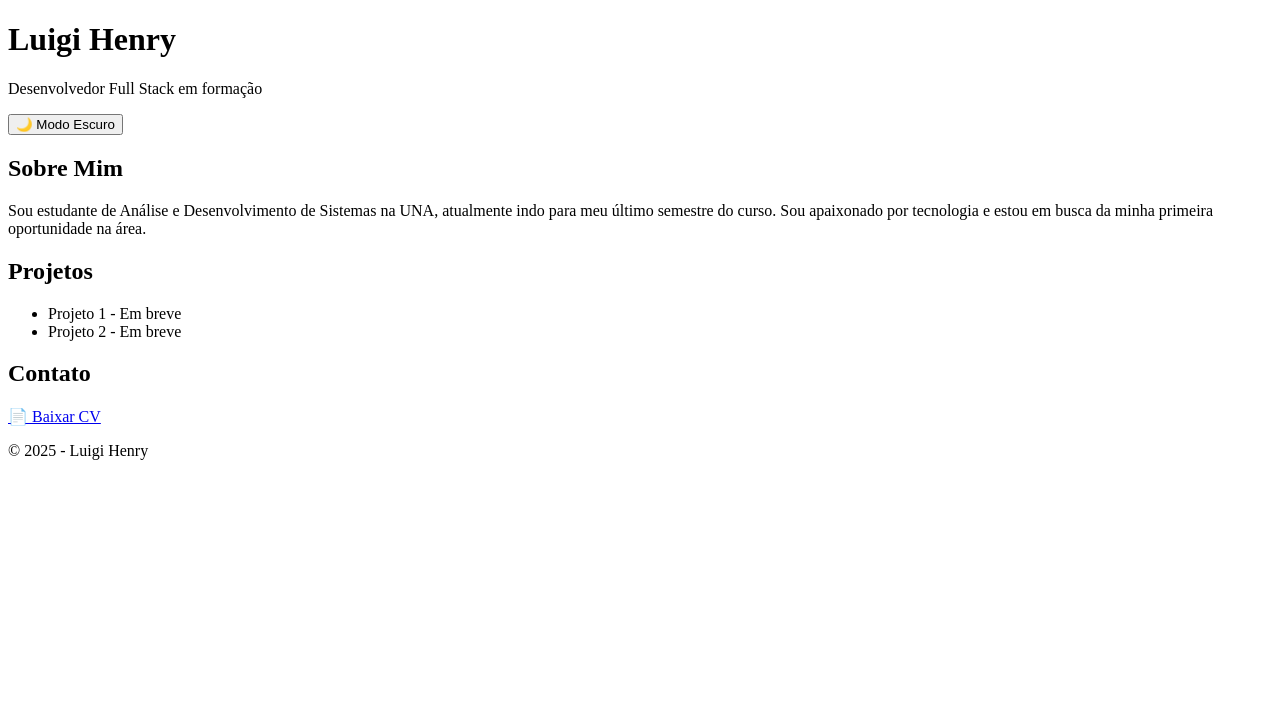
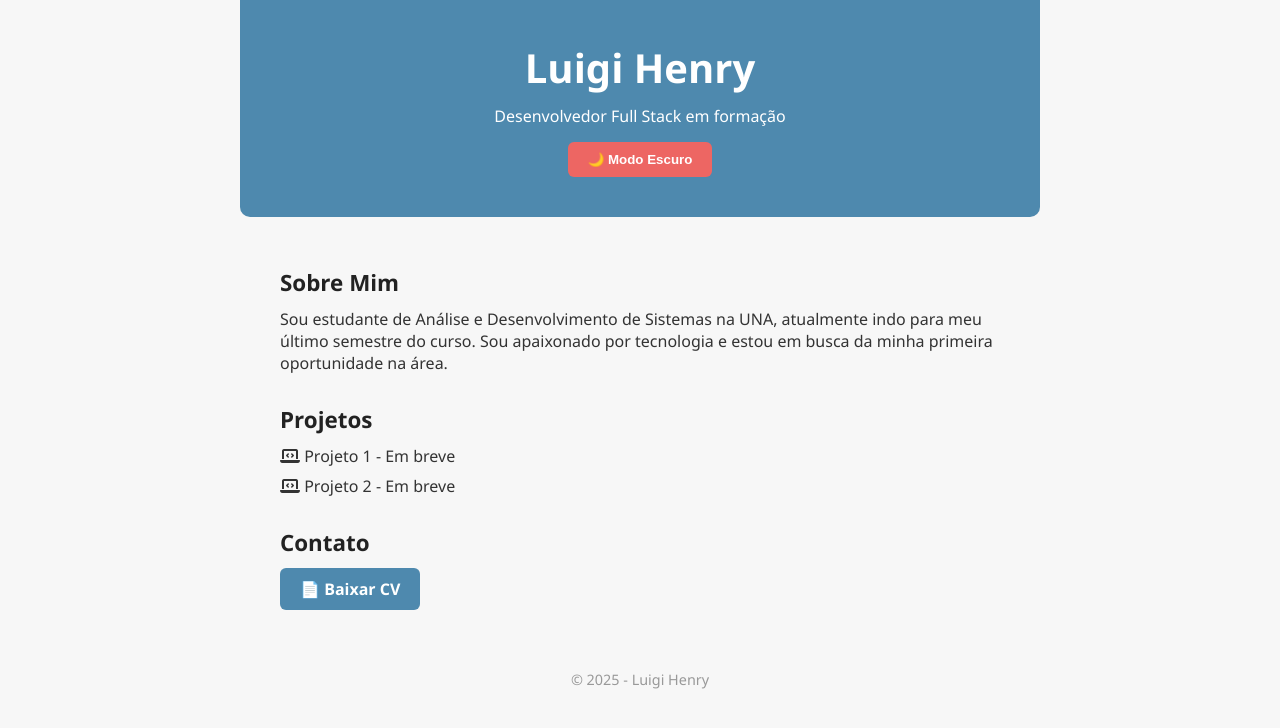
Before and after one commit to luigihenrydev/LuigiHenry_Portfolio, a plain HTML site: page index.html in a window 1280 px wide. Drawn offline with Linux system fonts and the light colour scheme.

Commit message:
Ajuste no layout e centralizando a página

```diff
--- a/index.html
+++ b/index.html
@@ -5,6 +5,7 @@
   <meta name="viewport" content="width=device-width, initial-scale=1.0" />
   <title>Luigi Henry - Desenvolvedor</title>
   <link rel="stylesheet" href="style.css" />
+  <link rel="stylesheet" href="https://cdnjs.cloudflare.com/ajax/libs/font-awesome/6.4.0/css/all.min.css">
 </head>
 <body>
   <header>
@@ -19,20 +20,18 @@
       <p>Sou estudante de Análise e Desenvolvimento de Sistemas na UNA, atualmente indo para meu último semestre do curso. Sou apaixonado por tecnologia e estou em busca da minha primeira oportunidade na área.</p>
     </section>
 
-    <section>
+        <section>
       <h2>Projetos</h2>
       <ul>
-        <li>Projeto 1 - Em breve</li>
-        <li>Projeto 2 - Em breve</li>
+        <li><i class="fas fa-laptop-code"></i> Projeto 1 - Em breve</li>
+        <li><i class="fas fa-laptop-code"></i> Projeto 2 - Em breve</li>
       </ul>
     </section>
 
     <section>
       <h2>Contato</h2>
-      <a href="curriculo.pdf" download>📄 Baixar CV</a>
+      <a class="btn-cv" href="#">📄 Baixar CV</a>
     </section>
-  </main>
-
   <footer>
     <p>&copy; 2025 - Luigi Henry</p>
   </footer>
--- a/style.css
+++ b/style.css
@@ -0,0 +1,125 @@
+* {
+  margin: 0;
+  padding: 0;
+  box-sizing: border-box;
+}
+
+body {
+   font-family: 'Segoe UI', Tahoma, Geneva, Verdana, sans-serif;
+   background-color: #f7f7f7;
+   color: #333;
+   margin: 0;
+   padding: 0;
+   display: flex;
+   flex-direction: column;
+   align-items: center;
+}
+
+header, main, footer {
+  max-width: 800px;
+  margin: auto;
+  padding: 20px;
+}
+
+header {
+  background-color: #4e89ae;
+  color: white;
+  padding: 40px 20px;
+  text-align: center;
+  border-radius: 0 0 10px 10px;
+  width: 100%;
+  max-width: 800px;
+}
+
+section {
+  width: 100%;
+  max-width: 800px;
+  margin: 30px 0;
+  padding: 0 20px;
+}
+
+section h2 {
+  margin-bottom: 10px;
+  font-size: 1.4em;
+  color: #222;
+}
+
+ul {
+  list-style-type: none;
+  padding-left: 0;
+}
+
+ul li {
+  margin: 8px 0;
+}
+
+h1 {
+  font-size: 2.5rem;
+  margin-bottom: 10px;
+}
+
+button {
+  background-color: #ed6663;
+  color: white;
+  border: none;
+  padding: 10px 20px;
+  border-radius: 6px;
+  cursor: pointer;
+  font-weight: bold;
+  transition: background 0.3s;
+  margin-top: 15px;
+}
+
+button:hover {
+  background-color: #d94c4a;
+}
+
+section {
+  margin-top: 30px 40px;
+}
+
+a {
+  color: #007bff;
+  text-decoration: none;
+}
+
+a:hover {
+  text-decoration: underline;
+}
+
+footer {
+    text-align: center;
+    color: #999;
+    font-size: 0.9em;
+    margin: 40px 0 20px 0;
+}
+
+a.btn-cv {
+  display: inline-block;
+  padding: 10px 20px;
+  background-color: #4e89ae;
+  color: white;
+  text-decoration: none;
+  border-radius: 6px;
+  transition: background 0.3s;
+  font-weight: bold;
+}
+
+a.btn-cv:hover {
+  background-color: #3b6e91;
+}
+
+/*Estilo para modo escuro*/
+.dark-mode {
+  background-color: #121212;
+  color: #f9f9f9;
+}
+
+.dark-mode button {
+  background-color: #f9f9f9;
+  color: #121212;
+}
+
+.dark-mode a {
+  color: #90caf9;
+}
```
